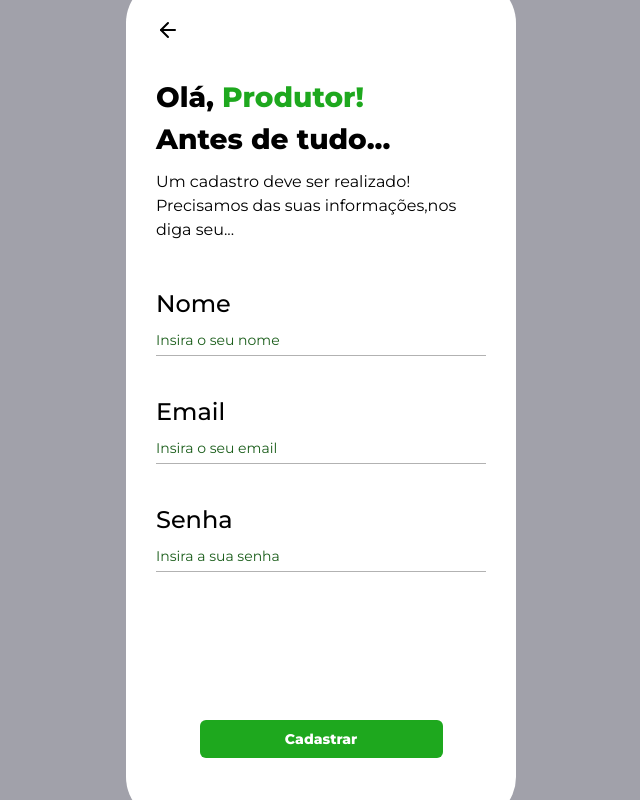
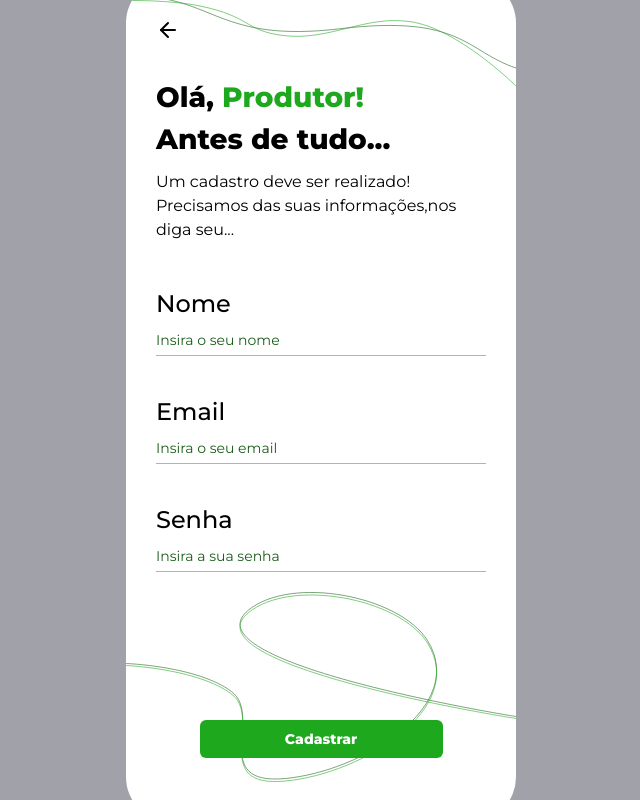
Before and after one commit to banap-app/banap-app, a React (Vite) app: page /register in a window 1280 px wide. Shown: the whole page, without its empty margins (319-959 px from the left). Built offline with nearby package versions, Linux system fonts and the light colour scheme.

Commit message:
Added registration page assets

```diff
--- /dev/null
+++ b/src/assets/RegistrationAssets.jsx
@@ -0,0 +1,49 @@
+export const UpperLines = () => {
+  return (
+    <svg
+      width='385'
+      height='92'
+      viewBox='0 0 385 92'
+      fill='none'
+      xmlns='http://www.w3.org/2000/svg'
+    >
+      <path
+        d='M3 1C82.8549 1.55543 87.6074 48.2208 209.199 33.7273C330.79 19.2338 335.343 56.5169 385 73'
+        stroke='#1A5D1A'
+        stroke-opacity='0.75'
+        stroke-width='0.75'
+      />
+      <path
+        d='M0 5.49995C0 5.49995 40.4261 5.11709 69 11C120 21.5 113.676 35.7116 152 40.5C198.5 46.3098 232.749 20.1747 279 26.5984C326.599 33.2092 385 91 385 91'
+        stroke='#1EA81E'
+        stroke-opacity='0.75'
+        stroke-width='0.75'
+      />
+    </svg>
+  )
+}
+
+export const LowerLines = () => {
+  return (
+    <svg
+      width='390'
+      height='190'
+      viewBox='0 0 390 190'
+      fill='none'
+      xmlns='http://www.w3.org/2000/svg'
+    >
+      <path
+        d='M390 124.5C373.5 122 60.6484 69.8799 122 18.4998C164.296 -16.9217 273.279 3.41973 301.5 48.4998C342.532 114.044 236.481 179.182 159.5 186.5C82.5193 193.818 137.504 123.474 105.5 99.4999C71.5013 74.0312 0 71.5 0 71.5'
+        stroke='#1A5D1A'
+        stroke-opacity='0.75'
+        stroke-width='0.75'
+      />
+      <path
+        d='M390 126.5C370.5 123.5 60.6484 72.4105 122 21.0305C164.296 -14.391 273.279 5.95037 301.5 51.0305C342.532 116.574 236.481 181.712 159.5 189.031C82.5193 196.349 137.504 126.005 105.5 102.03C71.5013 76.5619 0 73.5 0 73.5'
+        stroke='#1EA81E'
+        stroke-opacity='0.75'
+        stroke-width='0.75'
+      />
+    </svg>
+  )
+}
--- a/src/pages/RegistrationForm.jsx
+++ b/src/pages/RegistrationForm.jsx
@@ -1,11 +1,18 @@
 import { ArrowLeft } from 'lucide-react'
 import { useNavigate } from 'react-router-dom'
+import { UpperLines, LowerLines } from '../assets/RegistrationAssets'
 
 function Register() {
   const navigate = useNavigate()
 
   return (
     <div className='relative flex h-full w-full flex-col items-center justify-center'>
+      <div className='absolute left-[5px] top-[17px]'>
+        <UpperLines />
+      </div>
+      <div className='absolute bottom-[40px]'>
+        <LowerLines />
+      </div>
       <div
         onClick={() => navigate(-1)}
         className='absolute left-[30px] top-[40px]'
@@ -70,7 +77,7 @@ function Register() {
           </div>
           <button
             type='submit'
-            className='mt-[148px] h-[38px] w-[243px] rounded-md bg-[#1ea81e] text-sm font-extrabold text-white'
+            className='z-10 mt-[148px] h-[38px] w-[243px] rounded-md bg-[#1ea81e] text-sm font-extrabold text-white'
           >
             Cadastrar
           </button>
```
